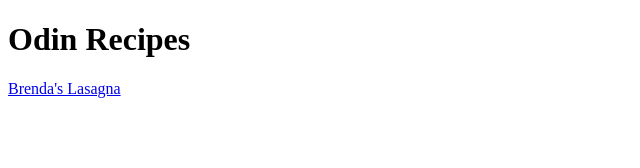
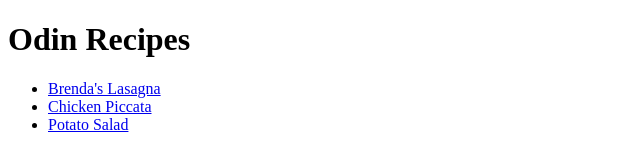
Before and after one commit to VycMajoris/LEGACY_odin-recipes, a plain HTML site: page index.html in a window 1280 px wide. Shown: the whole page, without its empty margins (0-640 px from the left). Drawn offline with Linux system fonts and the light colour scheme.

Commit message:
add links to all recipe pages on index.html and finish the project

```diff
--- a/index.html
+++ b/index.html
@@ -9,7 +9,14 @@
 </head>
 <body>
     <h1>Odin Recipes</h1>
-    <a href="recipes/lasagna.html">Brenda's Lasagna</a>
+    <ul>
+        <li><a href="recipes/lasagna.html">Brenda's Lasagna</a></li>
+        <li><a href="recipes/chicken-piccata.html">Chicken Piccata</a></li>
+        <li><a href="recipes/potato-salad.html">Potato Salad</a></li>
+    </ul>
+
+
+
 
 </body>
 </html>
```
